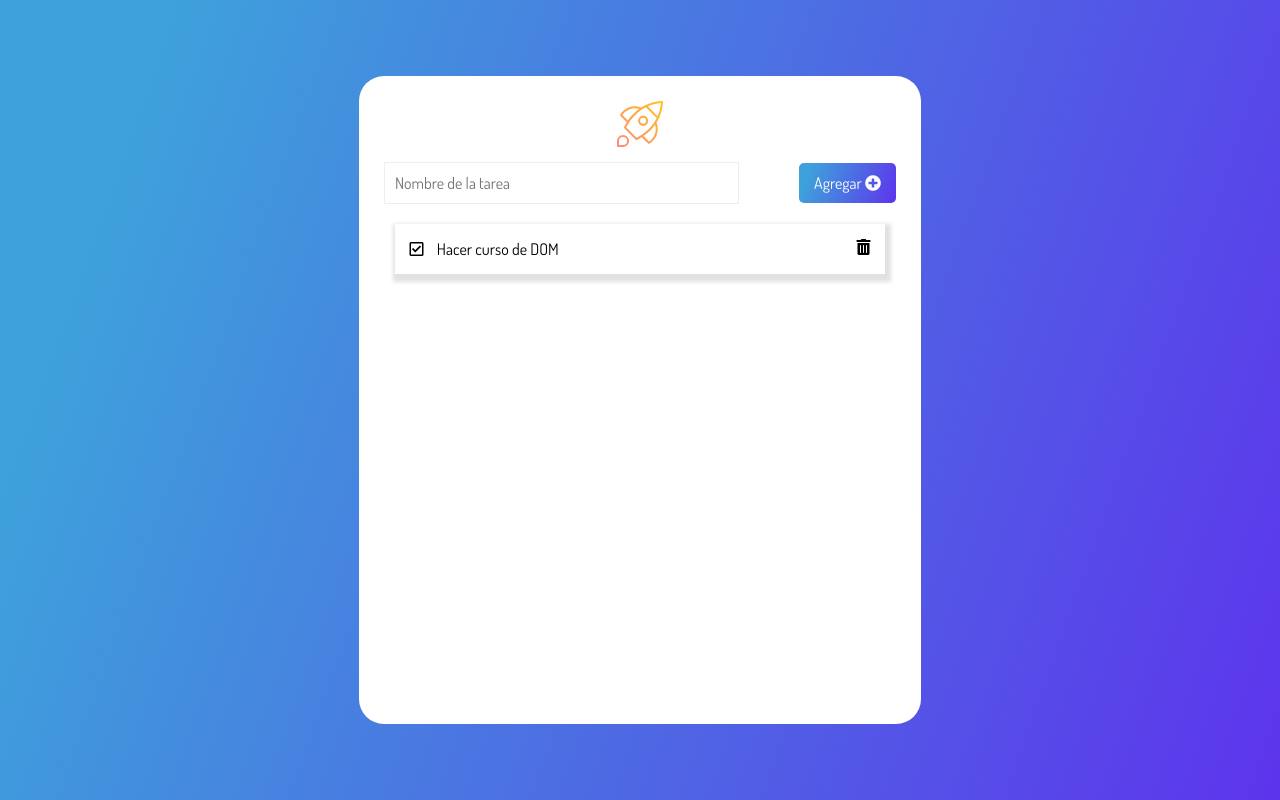
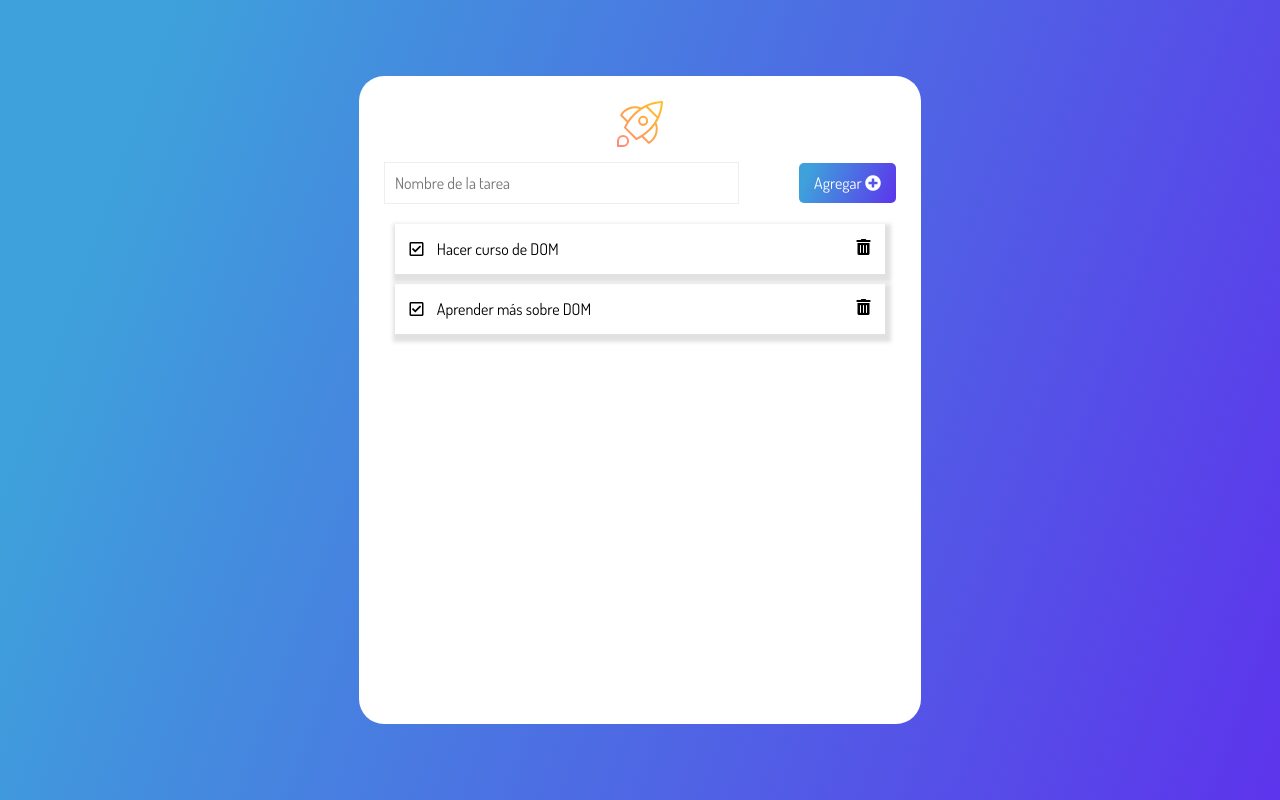
Before and after one commit to kleacor25/arquitectura-dom, a plain HTML site: page index.html in a window 1280 px wide. Drawn offline with Linux system fonts and the light colour scheme.

Commit message:
clase 1 completa

```diff
--- a/index.html
+++ b/index.html
@@ -47,6 +47,13 @@
             </div>
             <i class="fas fa-trash-alt trashIcon icon"></i>
           </li>
+          <li class="card">
+            <div>
+              <i class="far fa-check-square icon"></i>
+              <span class="task">Aprender más sobre DOM</span>
+            </div>
+            <i class="fas fa-trash-alt trashIcon icon"></i>
+          </li>
         </ul>
       </div>
     </main>
```
